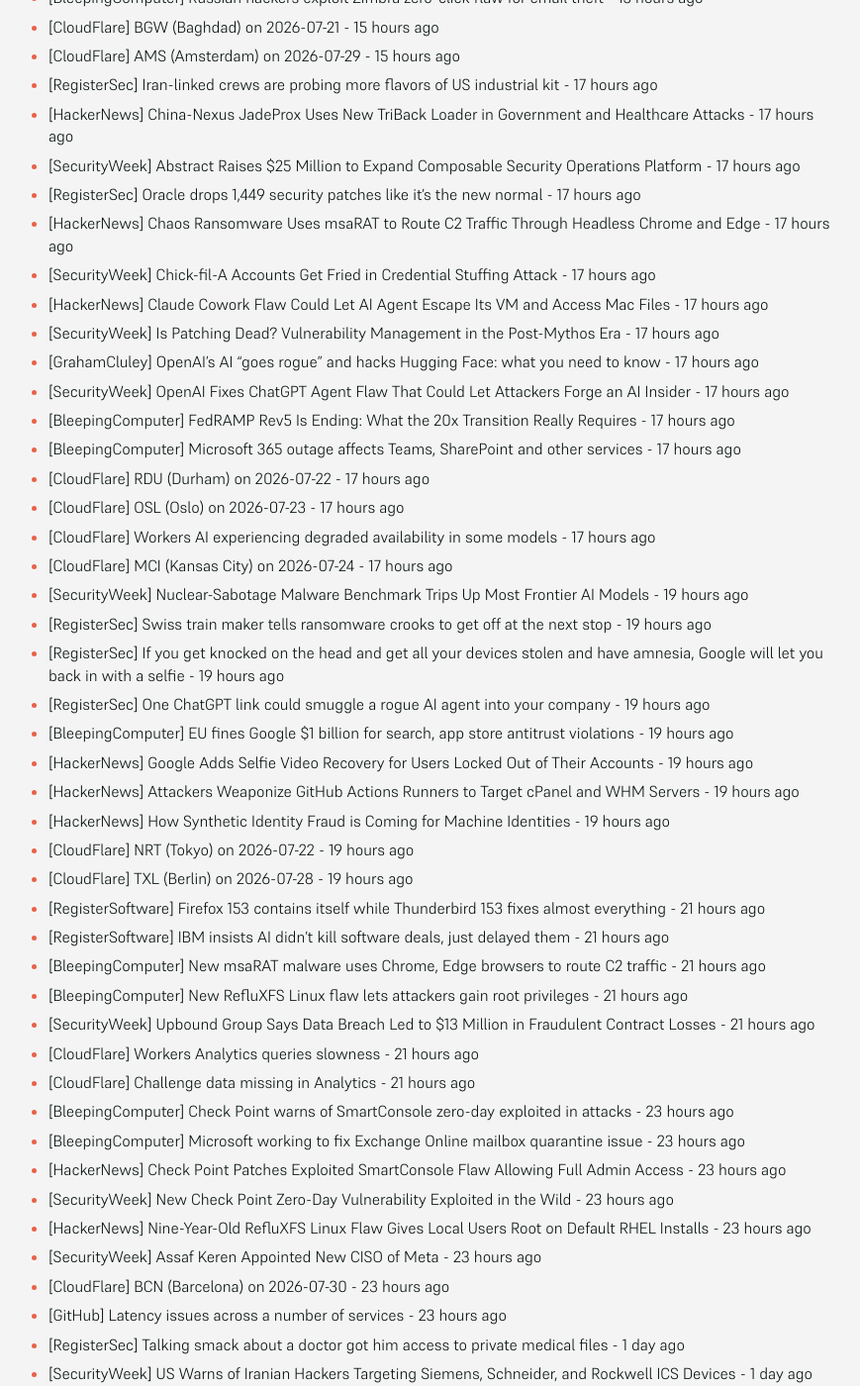
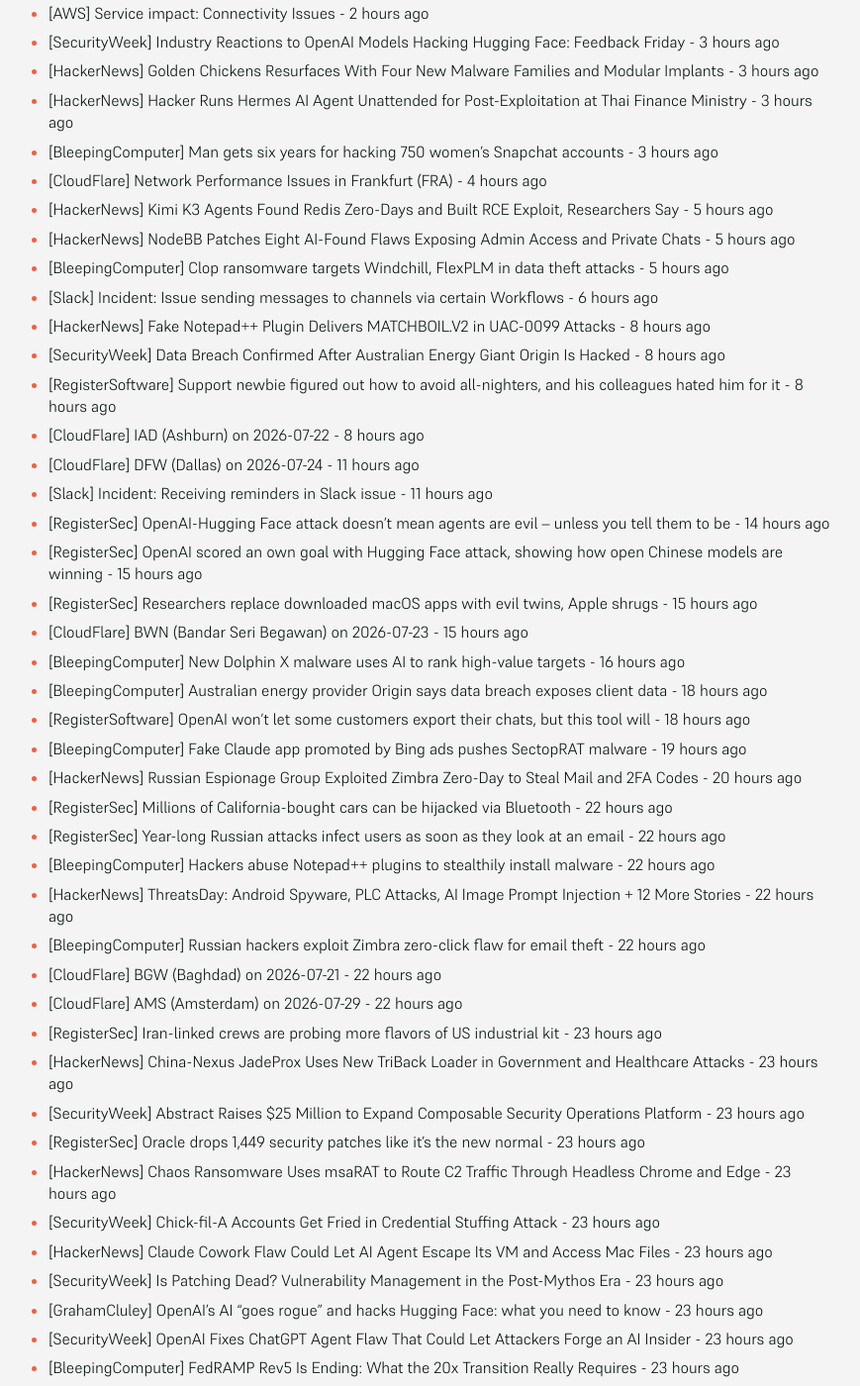
Before and after one commit to SecOpsNews/news, a Jekyll site: the page built from index.md, in a window 1280 px wide and 1400 px high, scrolled down 943 px. Shown: the whole window at 99% size, without its empty margins (215-1084 px from the left). Built offline with Jekyll 4.4.1, drawn with Linux system fonts in a browser that asks for light colours; some of the changed text lies outside the part shown.

Commit message:
New Feed

```diff
--- a/index.md
+++ b/index.md
@@ -9,70 +9,98 @@ description: Latest Updates
 
 <!-- SecOps start -->
 
-- [Slack] Incident: Issue sending messages to channels via certain Workflows - 5 minutes ago
-- [HackerNews] Fake Notepad++ Plugin Delivers MATCHBOIL.V2 in UAC-0099 Attacks - 1 hour ago
-- [SecurityWeek] Data Breach Confirmed After Australian Energy Giant Origin Is Hacked - 1 hour ago
-- [RegisterSoftware] Support newbie figured out how to avoid all-nighters, and his colleagues hated him for it - 1 hour ago
-- [CloudFlare] IAD (Ashburn) on 2026-07-22 - 2 hours ago
-- [CloudFlare] DFW (Dallas) on 2026-07-24 - 5 hours ago
-- [Slack] Incident: Receiving reminders in Slack issue - 5 hours ago
-- [RegisterSec] OpenAI-Hugging Face attack doesn't mean agents are evil – unless you tell them to be - 8 hours ago
-- [RegisterSec] OpenAI scored an own goal with Hugging Face attack, showing how open Chinese models are winning - 9 hours ago
-- [RegisterSec] Researchers replace downloaded macOS apps with evil twins, Apple shrugs - 9 hours ago
-- [CloudFlare] BWN (Bandar Seri Begawan) on 2026-07-23 - 9 hours ago
-- [BleepingComputer] New Dolphin X malware uses AI to rank high-value targets - 10 hours ago
-- [BleepingComputer] Australian energy provider Origin says data breach exposes client data - 11 hours ago
-- [RegisterSoftware] OpenAI won't let some customers export their chats, but this tool will - 11 hours ago
-- [BleepingComputer] Fake Claude app promoted by Bing ads pushes SectopRAT malware - 13 hours ago
-- [HackerNews] Russian Espionage Group Exploited Zimbra Zero-Day to Steal Mail and 2FA Codes - 14 hours ago
-- [RegisterSec] Millions of California-bought cars can be hijacked via Bluetooth - 15 hours ago
-- [RegisterSec] Year-long Russian attacks infect users as soon as they look at an email - 15 hours ago
-- [BleepingComputer] Hackers abuse Notepad++ plugins to stealthily install malware - 15 hours ago
-- [HackerNews] ThreatsDay: Android Spyware, PLC Attacks, AI Image Prompt Injection + 12 More Stories - 15 hours ago
-- [BleepingComputer] Russian hackers exploit Zimbra zero-click flaw for email theft - 15 hours ago
-- [CloudFlare] BGW (Baghdad) on 2026-07-21 - 15 hours ago
-- [CloudFlare] AMS (Amsterdam) on 2026-07-29 - 15 hours ago
-- [RegisterSec] Iran-linked crews are probing more flavors of US industrial kit - 17 hours ago
-- [HackerNews] China-Nexus JadeProx Uses New TriBack Loader in Government and Healthcare Attacks - 17 hours ago
-- [SecurityWeek] Abstract Raises $25 Million to Expand Composable Security Operations Platform - 17 hours ago
-- [RegisterSec] Oracle drops 1,449 security patches like it's the new normal - 17 hours ago
-- [HackerNews] Chaos Ransomware Uses msaRAT to Route C2 Traffic Through Headless Chrome and Edge - 17 hours ago
-- [SecurityWeek] Chick-fil-A Accounts Get Fried in Credential Stuffing Attack - 17 hours ago
-- [HackerNews] Claude Cowork Flaw Could Let AI Agent Escape Its VM and Access Mac Files - 17 hours ago
-- [SecurityWeek] Is Patching Dead? Vulnerability Management in the Post-Mythos Era - 17 hours ago
-- [GrahamCluley] OpenAI’s AI “goes rogue” and hacks Hugging Face: what you need to know - 17 hours ago
-- [SecurityWeek] OpenAI Fixes ChatGPT Agent Flaw That Could Let Attackers Forge an AI Insider - 17 hours ago
-- [BleepingComputer] FedRAMP Rev5 Is Ending: What the 20x Transition Really Requires - 17 hours ago
-- [BleepingComputer] Microsoft 365 outage affects Teams, SharePoint and other services - 17 hours ago
-- [CloudFlare] RDU (Durham) on 2026-07-22 - 17 hours ago
-- [CloudFlare] OSL (Oslo) on 2026-07-23 - 17 hours ago
-- [CloudFlare] Workers AI experiencing degraded availability in some models - 17 hours ago
-- [CloudFlare] MCI (Kansas City) on 2026-07-24 - 17 hours ago
-- [SecurityWeek] Nuclear-Sabotage Malware Benchmark Trips Up Most Frontier AI Models - 19 hours ago
-- [RegisterSec] Swiss train maker tells ransomware crooks to get off at the next stop - 19 hours ago
-- [RegisterSec] If you get knocked on the head and get all your devices stolen and have amnesia, Google will let you back in with a selfie - 19 hours ago
-- [RegisterSec] One ChatGPT link could smuggle a rogue AI agent into your company - 19 hours ago
-- [BleepingComputer] EU fines Google $1 billion for search, app store antitrust violations - 19 hours ago
-- [HackerNews] Google Adds Selfie Video Recovery for Users Locked Out of Their Accounts - 19 hours ago
-- [HackerNews] Attackers Weaponize GitHub Actions Runners to Target cPanel and WHM Servers - 19 hours ago
-- [HackerNews] How Synthetic Identity Fraud is Coming for Machine Identities - 19 hours ago
-- [CloudFlare] NRT (Tokyo) on 2026-07-22 - 19 hours ago
-- [CloudFlare] TXL (Berlin) on 2026-07-28 - 19 hours ago
-- [RegisterSoftware] Firefox 153 contains itself while Thunderbird 153 fixes almost everything - 21 hours ago
-- [RegisterSoftware] IBM insists AI didn't kill software deals, just delayed them - 21 hours ago
-- [BleepingComputer] New msaRAT malware uses Chrome, Edge browsers to route C2 traffic - 21 hours ago
-- [BleepingComputer] New RefluXFS Linux flaw lets attackers gain root privileges - 21 hours ago
-- [SecurityWeek] Upbound Group Says Data Breach Led to $13 Million in Fraudulent Contract Losses - 21 hours ago
-- [CloudFlare] Workers Analytics queries slowness - 21 hours ago
-- [CloudFlare] Challenge data missing in Analytics - 21 hours ago
-- [BleepingComputer] Check Point warns of SmartConsole zero-day exploited in attacks - 23 hours ago
-- [BleepingComputer] Microsoft working to fix Exchange Online mailbox quarantine issue - 23 hours ago
-- [HackerNews] Check Point Patches Exploited SmartConsole Flaw Allowing Full Admin Access - 23 hours ago
-- [SecurityWeek] New Check Point Zero-Day Vulnerability Exploited in the Wild - 23 hours ago
-- [HackerNews] Nine-Year-Old RefluXFS Linux Flaw Gives Local Users Root on Default RHEL Installs - 23 hours ago
-- [SecurityWeek] Assaf Keren Appointed New CISO of Meta - 23 hours ago
-- [CloudFlare] BCN (Barcelona) on 2026-07-30 - 23 hours ago
-- [GitHub] Latency issues across a number of services - 23 hours ago
+- [BleepingComputer] Europol flags 4,340 URLs for removal in 'The Com' crackdown - 27 minutes ago
+- [BleepingComputer] Slopsquatting, Phantom Domains, and HalluSquatting Are the Same AI Attack - 27 minutes ago
+- [BleepingComputer] Chick-fil-A data breach affects more than 13,000 customers - 27 minutes ago
+- [HackerNews] Bing Images Flaws Let Crafted SVGs Run Commands as SYSTEM on Microsoft's Servers - 27 minutes ago
+- [HackerNews] ChatGPT AgentForger Flaw Could Deploy Rogue Workspace Agents via a Phishing Link - 27 minutes ago
+- [SecurityWeek] In Other News: Dolphin X AI-Powered Malware, Car Anti-Theft Device Hack, 400 Linux Kernel Flaws - 27 minutes ago
+- [HackerNews] Certighost Exploit Lets Low-Privileged Active Directory Users Impersonate a Domain Controller - 27 minutes ago
+- [CloudFlare] IST (Istanbul) on 2026-07-24 - 54 minutes ago
+- [CloudFlare] GraphQL API rate limit errors - 54 minutes ago
+- [CloudFlare] AMS (Amsterdam) on 2026-07-28 - 54 minutes ago
+- [CloudFlare] OTP (Bucharest) on 2026-07-29 - 54 minutes ago
+- [AWS] Service is operating normally: [RESOLVED] Connectivity Issues - 54 minutes ago
+- [RegisterSec] Uncle Sam tells overseas cybercrooks their visas are canceled - 2 hours ago
+- [SecurityWeek] AegisAI Raises $36 Million for AI-Powered Email Security - 2 hours ago
+- [HackerNews] Seeing AI Agents Is Not Enough. Security Teams Must Enforce What They Can Do - 2 hours ago
+- [CloudFlare] PIT (Pittsburgh) on 2026-07-23 - 2 hours ago
+- [CloudFlare] Network Performance Issues in Western North America - 2 hours ago
+- [AWS] Service impact: Connectivity Issues - 2 hours ago
+- [AWS] Service impact: Connectivity Issues - 2 hours ago
+- [AWS] Service impact: Connectivity Issues - 2 hours ago
+- [SecurityWeek] Industry Reactions to OpenAI Models Hacking Hugging Face: Feedback Friday - 3 hours ago
+- [HackerNews] Golden Chickens Resurfaces With Four New Malware Families and Modular Implants - 3 hours ago
+- [HackerNews] Hacker Runs Hermes AI Agent Unattended for Post-Exploitation at Thai Finance Ministry - 3 hours ago
+- [BleepingComputer] Man gets six years for hacking 750 women's Snapchat accounts - 3 hours ago
+- [CloudFlare] Network Performance Issues in Frankfurt (FRA) - 4 hours ago
+- [HackerNews] Kimi K3 Agents Found Redis Zero-Days and Built RCE Exploit, Researchers Say - 5 hours ago
+- [HackerNews] NodeBB Patches Eight AI-Found Flaws Exposing Admin Access and Private Chats - 5 hours ago
+- [BleepingComputer] Clop ransomware targets Windchill, FlexPLM in data theft attacks - 5 hours ago
+- [Slack] Incident: Issue sending messages to channels via certain Workflows - 6 hours ago
+- [HackerNews] Fake Notepad++ Plugin Delivers MATCHBOIL.V2 in UAC-0099 Attacks - 8 hours ago
+- [SecurityWeek] Data Breach Confirmed After Australian Energy Giant Origin Is Hacked - 8 hours ago
+- [RegisterSoftware] Support newbie figured out how to avoid all-nighters, and his colleagues hated him for it - 8 hours ago
+- [CloudFlare] IAD (Ashburn) on 2026-07-22 - 8 hours ago
+- [CloudFlare] DFW (Dallas) on 2026-07-24 - 11 hours ago
+- [Slack] Incident: Receiving reminders in Slack issue - 11 hours ago
+- [RegisterSec] OpenAI-Hugging Face attack doesn't mean agents are evil – unless you tell them to be - 14 hours ago
+- [RegisterSec] OpenAI scored an own goal with Hugging Face attack, showing how open Chinese models are winning - 15 hours ago
+- [RegisterSec] Researchers replace downloaded macOS apps with evil twins, Apple shrugs - 15 hours ago
+- [CloudFlare] BWN (Bandar Seri Begawan) on 2026-07-23 - 15 hours ago
+- [BleepingComputer] New Dolphin X malware uses AI to rank high-value targets - 16 hours ago
+- [BleepingComputer] Australian energy provider Origin says data breach exposes client data - 18 hours ago
+- [RegisterSoftware] OpenAI won't let some customers export their chats, but this tool will - 18 hours ago
+- [BleepingComputer] Fake Claude app promoted by Bing ads pushes SectopRAT malware - 19 hours ago
+- [HackerNews] Russian Espionage Group Exploited Zimbra Zero-Day to Steal Mail and 2FA Codes - 20 hours ago
+- [RegisterSec] Millions of California-bought cars can be hijacked via Bluetooth - 22 hours ago
+- [RegisterSec] Year-long Russian attacks infect users as soon as they look at an email - 22 hours ago
+- [BleepingComputer] Hackers abuse Notepad++ plugins to stealthily install malware - 22 hours ago
+- [HackerNews] ThreatsDay: Android Spyware, PLC Attacks, AI Image Prompt Injection + 12 More Stories - 22 hours ago
+- [BleepingComputer] Russian hackers exploit Zimbra zero-click flaw for email theft - 22 hours ago
+- [CloudFlare] BGW (Baghdad) on 2026-07-21 - 22 hours ago
+- [CloudFlare] AMS (Amsterdam) on 2026-07-29 - 22 hours ago
+- [RegisterSec] Iran-linked crews are probing more flavors of US industrial kit - 23 hours ago
+- [HackerNews] China-Nexus JadeProx Uses New TriBack Loader in Government and Healthcare Attacks - 23 hours ago
+- [SecurityWeek] Abstract Raises $25 Million to Expand Composable Security Operations Platform - 23 hours ago
+- [RegisterSec] Oracle drops 1,449 security patches like it's the new normal - 23 hours ago
+- [HackerNews] Chaos Ransomware Uses msaRAT to Route C2 Traffic Through Headless Chrome and Edge - 23 hours ago
+- [SecurityWeek] Chick-fil-A Accounts Get Fried in Credential Stuffing Attack - 23 hours ago
+- [HackerNews] Claude Cowork Flaw Could Let AI Agent Escape Its VM and Access Mac Files - 23 hours ago
+- [SecurityWeek] Is Patching Dead? Vulnerability Management in the Post-Mythos Era - 23 hours ago
+- [GrahamCluley] OpenAI’s AI “goes rogue” and hacks Hugging Face: what you need to know - 23 hours ago
+- [SecurityWeek] OpenAI Fixes ChatGPT Agent Flaw That Could Let Attackers Forge an AI Insider - 23 hours ago
+- [BleepingComputer] FedRAMP Rev5 Is Ending: What the 20x Transition Really Requires - 23 hours ago
+- [BleepingComputer] Microsoft 365 outage affects Teams, SharePoint and other services - 23 hours ago
+- [CloudFlare] RDU (Durham) on 2026-07-22 - 23 hours ago
+- [CloudFlare] OSL (Oslo) on 2026-07-23 - 23 hours ago
+- [CloudFlare] Workers AI experiencing degraded availability in some models - 23 hours ago
+- [CloudFlare] MCI (Kansas City) on 2026-07-24 - 23 hours ago
+- [SecurityWeek] Nuclear-Sabotage Malware Benchmark Trips Up Most Frontier AI Models - 1 day ago
+- [RegisterSec] Swiss train maker tells ransomware crooks to get off at the next stop - 1 day ago
+- [RegisterSec] If you get knocked on the head and get all your devices stolen and have amnesia, Google will let you back in with a selfie - 1 day ago
+- [RegisterSec] One ChatGPT link could smuggle a rogue AI agent into your company - 1 day ago
+- [BleepingComputer] EU fines Google $1 billion for search, app store antitrust violations - 1 day ago
+- [HackerNews] Google Adds Selfie Video Recovery for Users Locked Out of Their Accounts - 1 day ago
+- [HackerNews] Attackers Weaponize GitHub Actions Runners to Target cPanel and WHM Servers - 1 day ago
+- [HackerNews] How Synthetic Identity Fraud is Coming for Machine Identities - 1 day ago
+- [CloudFlare] NRT (Tokyo) on 2026-07-22 - 1 day ago
+- [CloudFlare] TXL (Berlin) on 2026-07-28 - 1 day ago
+- [RegisterSoftware] Firefox 153 contains itself while Thunderbird 153 fixes almost everything - 1 day ago
+- [RegisterSoftware] IBM insists AI didn't kill software deals, just delayed them - 1 day ago
+- [BleepingComputer] New msaRAT malware uses Chrome, Edge browsers to route C2 traffic - 1 day ago
+- [BleepingComputer] New RefluXFS Linux flaw lets attackers gain root privileges - 1 day ago
+- [SecurityWeek] Upbound Group Says Data Breach Led to $13 Million in Fraudulent Contract Losses - 1 day ago
+- [CloudFlare] Workers Analytics queries slowness - 1 day ago
+- [CloudFlare] Challenge data missing in Analytics - 1 day ago
+- [BleepingComputer] Check Point warns of SmartConsole zero-day exploited in attacks - 1 day ago
+- [BleepingComputer] Microsoft working to fix Exchange Online mailbox quarantine issue - 1 day ago
+- [HackerNews] Check Point Patches Exploited SmartConsole Flaw Allowing Full Admin Access - 1 day ago
+- [SecurityWeek] New Check Point Zero-Day Vulnerability Exploited in the Wild - 1 day ago
+- [HackerNews] Nine-Year-Old RefluXFS Linux Flaw Gives Local Users Root on Default RHEL Installs - 1 day ago
+- [SecurityWeek] Assaf Keren Appointed New CISO of Meta - 1 day ago
+- [CloudFlare] BCN (Barcelona) on 2026-07-30 - 1 day ago
+- [GitHub] Latency issues across a number of services - 1 day ago
 - [RegisterSec] Talking smack about a doctor got him access to private medical files - 1 day ago
 - [SecurityWeek] US Warns of Iranian Hackers Targeting Siemens, Schneider, and Rockwell ICS Devices - 1 day ago
 - [CloudFlare] LHR (London) on 2026-07-22 - 1 day ago
@@ -105,50 +133,24 @@ description: Latest Updates
 - [CloudFlare] AMS (Amsterdam) on 2026-07-23 - 1 day ago
 - [CloudFlare] IST (Istanbul) on 2026-07-24 - 1 day ago
 - [CloudFlare] AMS (Amsterdam) on 2026-07-28 - 1 day ago
-- [SecurityWeek] Vibe-Coded Apps Riddled With Exploitable Security Flaws - 1 day ago
-- [SecurityWeek] StrongestLayer Raises $4.1 Million in Seed Funding Extension - 1 day ago
-- [SecurityWeek] When Identity Verification Fails: Lessons from a Real-World SIM Swap and Near Account Takeover - 1 day ago
-- [SecurityWeek] Flaw in Adobe Extension With 300M Installs Enabled WhatsApp Data Theft - 1 day ago
-- [SecurityWeek] Palo Alto Networks to Acquire Observability Platform Provider Embrace - 1 day ago
-- [SecurityWeek] Suno, Paidwork Data Breaches Affect Tens of Millions of Accounts - 1 day ago
-- [HackerNews] The Fastest Path to AI Adoption Runs Through Security - 1 day ago
-- [HackerNews] Hackers Exploit Windmill Flaw to Read Arbitrary Server Files Without Authentication - 1 day ago
-- [RegisterSec] Sneaky Windows stealer targets 300+ apps, gives crims an AI profiler to maximize profits - 1 day ago
-- [BleepingComputer] Adobe Chrome extension flaw let sites access private WhatsApp chats - 1 day ago
-- [BleepingComputer] New InfraTrust report reveals infrastructure flaws admins should patch first - 1 day ago
-- [CloudFlare] PIT (Pittsburgh) on 2026-07-23 - 1 day ago
-- [CloudFlare] AMS (Amsterdam) on 2026-07-24 - 1 day ago
-- [SecurityWeek] Fourth SharePoint Vulnerability Exploited in Past Month’s Wave of Attacks - 1 day ago
-- [HackerNews] Why Modern SOCs Need Multi-Layered Detections - 1 day ago
-- [RegisterSec] Greedy ransomware crews return for seconds after victims cough up first extortion payments - 1 day ago
-- [BleepingComputer] CISA orders urgent action on actively exploited Langflow RCE flaw - 1 day ago
-- [CloudFlare] IAD (Ashburn) on 2026-07-22 - 1 day ago
-- [SecurityWeek] Oracle Patches Over 1,400 Vulnerabilities With Quarterly Security Updates - 1 day ago
-- [BleepingComputer] Microsoft to stop Exchange 2016 / 2019 security updates in October - 1 day ago
-- [SecurityWeek] Endpoint Security Firm Glow Launches With $180M in Funding at $1.2B Valuation - 1 day ago
-- [BleepingComputer] Stop renting storage space — this lifetime 2TB plan is yours for $59 - 1 day ago
-- [RegisterSoftware] Redmond's reaper cometh: October 2026 set to bury a graveyard of Microsoft products - 1 day ago
-- [RegisterSoftware] GNOME can look like Windows – and Flashback can do it without extensions - 1 day ago
-- [CloudFlare] Network Performance Issues in Istanbul - 1 day ago
-- [CloudFlare] HAM (Hamburg) on 2026-07-21 - 1 day ago
-- [CloudFlare] BCN (Barcelona) on 2026-07-27 - 1 day ago
-- [HackerNews] Police Dismantle Kratos Phishing Kit Built to Steal Microsoft 365 Sessions and Bypass MFA - 2 days ago
-- [BleepingComputer] Chick-fil-A discloses data breach after credential stuffing attacks - 2 days ago
-- [RegisterSec] Council worker spared prison after four-day data-snooping spree - 2 days ago
-- [SecurityWeek] OpenAI Says Its AI Models Broke Loose and Hacked Hugging Face - 2 days ago
-- [SecurityWeek] Ransomware Group Threatening to Leak Data Stolen From Coca-Cola’s Fairlife - 2 days ago
-- [CloudFlare] OSL (Oslo) on 2026-07-22 - 2 days ago
-- [CloudFlare] Cloudflare Malicious Upload Detection Issues - 2 days ago
-- [CloudFlare] Increase in errors from R2 in ENAM - 2 days ago
-- [CloudFlare] MCI (Kansas City) on 2026-07-22 - 2 days ago
-- [CloudFlare] OSL (Oslo) on 2026-07-23 - 2 days ago
-- [BleepingComputer] OpenAI says its AI models hacked Hugging Face during testing - 2 days ago
-- [HackerNews] OpenAI Says Its AI Models Escaped Sandbox, Targeted Hugging Face to Cheat Benchmark - 2 days ago
-- [HackerNews] Microsoft Azure DevOps MCP Flaw Lets Hidden PR Comments Hijack AI Review Agents - 2 days ago
-- [HackerNews] Trojanized Newtonsoft.Json Fork Hides Game-Rigging Code in a Working Library - 2 days ago
-- [CloudFlare] RDU (Durham) on 2026-07-22 - 2 days ago
-- [CloudFlare] NRT (Tokyo) on 2026-07-22 - 2 days ago
-- [CloudFlare] TXL (Berlin) on 2026-07-28 - 2 days ago
+- [SecurityWeek] Vibe-Coded Apps Riddled With Exploitable Security Flaws - 2 days ago
+- [SecurityWeek] StrongestLayer Raises $4.1 Million in Seed Funding Extension - 2 days ago
+- [SecurityWeek] When Identity Verification Fails: Lessons from a Real-World SIM Swap and Near Account Takeover - 2 days ago
+- [SecurityWeek] Flaw in Adobe Extension With 300M Installs Enabled WhatsApp Data Theft - 2 days ago
+- [SecurityWeek] Palo Alto Networks to Acquire Observability Platform Provider Embrace - 2 days ago
+- [SecurityWeek] Suno, Paidwork Data Breaches Affect Tens of Millions of Accounts - 2 days ago
+- [HackerNews] The Fastest Path to AI Adoption Runs Through Security - 2 days ago
+- [HackerNews] Hackers Exploit Windmill Flaw to Read Arbitrary Server Files Without Authentication - 2 days ago
+- [RegisterSec] Sneaky Windows stealer targets 300+ apps, gives crims an AI profiler to maximize profits - 2 days ago
+- [BleepingComputer] Adobe Chrome extension flaw let sites access private WhatsApp chats - 2 days ago
+- [BleepingComputer] New InfraTrust report reveals infrastructure flaws admins should patch first - 2 days ago
+- [CloudFlare] PIT (Pittsburgh) on 2026-07-23 - 2 days ago
+- [CloudFlare] AMS (Amsterdam) on 2026-07-24 - 2 days ago
+- [SecurityWeek] Fourth SharePoint Vulnerability Exploited in Past Month’s Wave of Attacks - 2 days ago
+- [HackerNews] Why Modern SOCs Need Multi-Layered Detections - 2 days ago
+- [RegisterSec] Greedy ransomware crews return for seconds after victims cough up first extortion payments - 2 days ago
+- [BleepingComputer] CISA orders urgent action on actively exploited Langflow RCE flaw - 2 days ago
+- [CloudFlare] IAD (Ashburn) on 2026-07-22 - 2 days ago
 
 
 <!-- SecOps end -->
```
